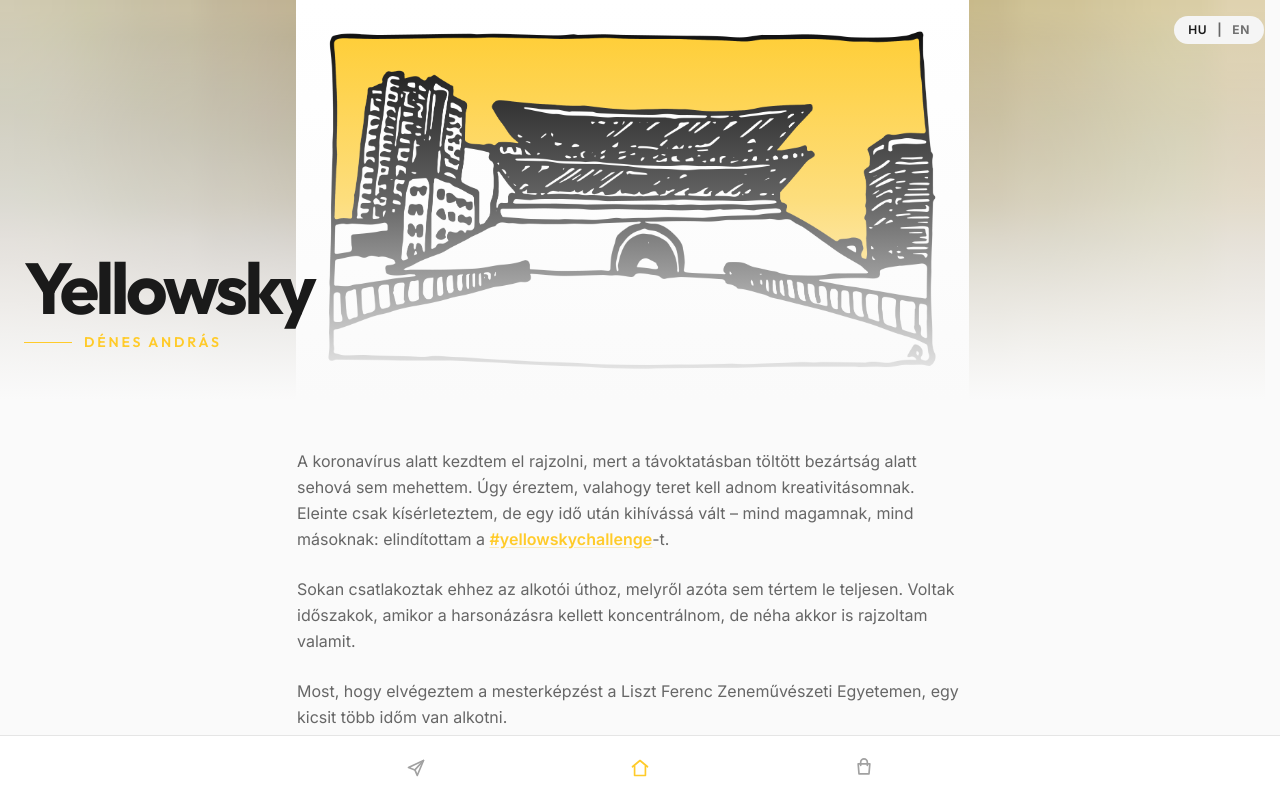
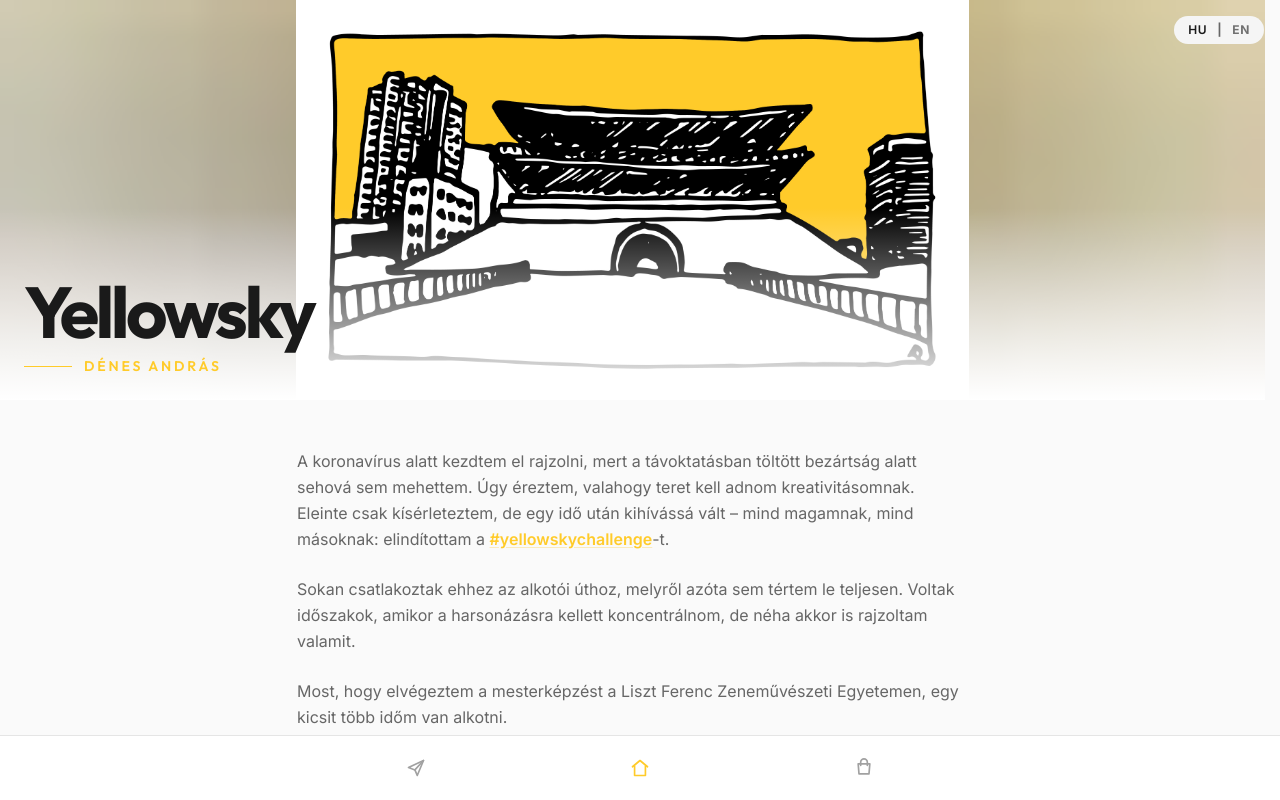
Before and after one commit to denandras/yellowsky, a Next.js app: page / in a window 1280 px wide. Shown: the top 800 px of the page. Built offline with nearby package versions, Linux system fonts and the light colour scheme; no server answers.

Commit message:
fix: hero text lower, gradient from white at bottom

```diff
--- a/components/home-page-client.tsx
+++ b/components/home-page-client.tsx
@@ -106,8 +106,6 @@ export default function HomePageClient({ initialLanguage }: HomePageClientProps)
           <div className="fixed top-4 right-4 z-50">
             <LanguageSwitcher initialLanguage={initialLanguage} />
           </div>
-          {/* Gradient overlay fading into page */}
-          <div className="absolute inset-0 z-10 bg-gradient-to-t from-background-light via-background-light/40 to-transparent" />
           {/* Blur placeholder */}
           <img
             src="/blur-placeholder.jpg"
@@ -131,7 +129,10 @@ export default function HomePageClient({ initialLanguage }: HomePageClientProps)
               />
             </div>
           )}
-          <div className="relative z-20 px-6 pb-12 pt-24" data-reveal>
+          {/* Gradient overlay - white fading in at bottom */}
+          <div className="absolute inset-x-0 bottom-0 h-48 z-10 bg-gradient-to-t from-white to-transparent" />
+          <div className="relative z-20 px-6 pb-6 pt-24" data-reveal
+          >
             <h1
               className="font-display mb-2 text-4xl font-bold leading-none tracking-tighter md:text-7xl"
               data-reveal
```
